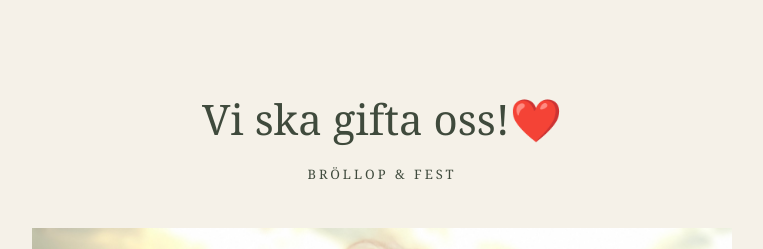
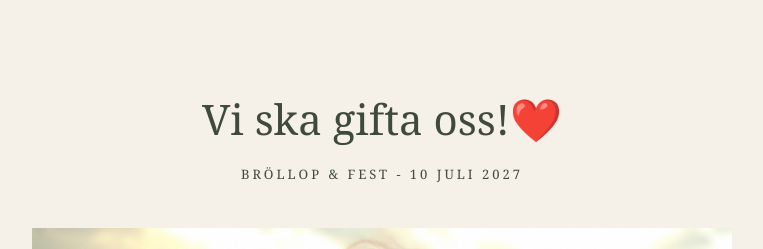
Before and after one commit to kapflan-bot/jeanette-daniel-brollop, a plain HTML site: page index.html in a window 1280 px wide. Shown: the top 249 px of the page, without its empty margins (258-1021 px from the left). Drawn offline with Linux system fonts and the light colour scheme.

Commit message:
Add files via upload

```diff
--- a/index.html
+++ b/index.html
@@ -422,7 +422,7 @@ h1 span {
 
 
         <div class="intro-subtitle">
-            BRÖLLOP & FEST
+            BRÖLLOP & FEST - 10 JULI 2027
         </div>
 
 
```
